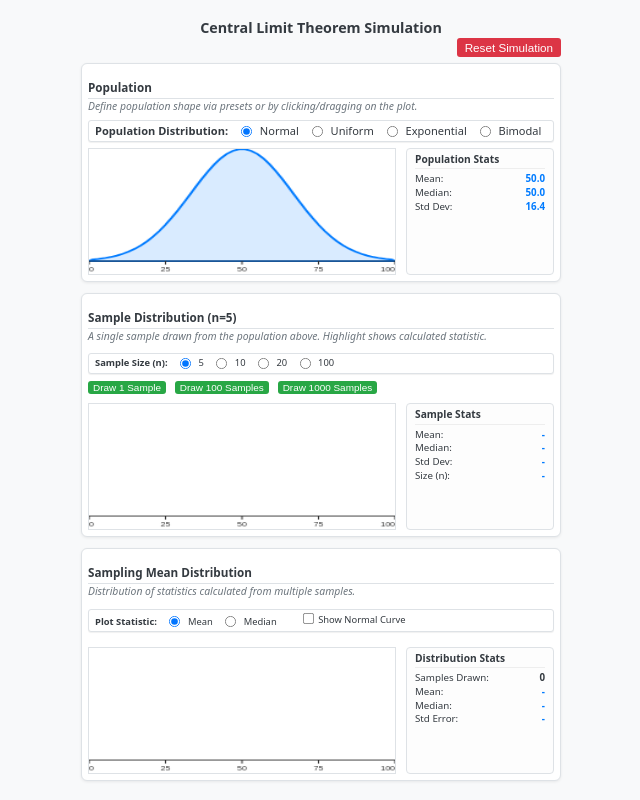
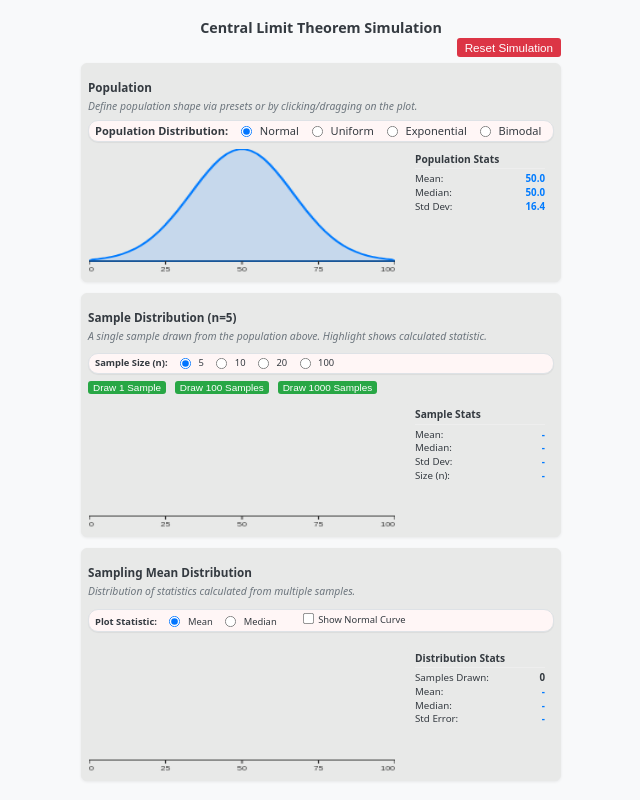
Before and after one commit to atpinto/CLT, a plain HTML site: page index.html in a window 1280 px wide. Shown: the whole page, without its empty margins (319-959 px from the left). Drawn offline with Linux system fonts and the light colour scheme.

Commit message:
Update clt.css
colour schema

```diff
--- a/clt.css
+++ b/clt.css
@@ -9,8 +9,8 @@
   --light-bg: #f8f9fa;
   --dark-text: #343a40;
   --medium-text: #6c757d;
-  --border-color: #dee2e6;
-  --canvas-bg: #ffffff;
+  --border-color: #E8E9E8;
+  --canvas-bg: #E8E9E8;
   --pop-line-color: var(--primary-color);
   --pop-fill-color: rgba(0, 123, 255, 0.15);
   --sample-bar-fill: var(--success-color);
@@ -110,9 +110,9 @@ h3 {
 }
 
 .controls {
-  background-color: #ffffff;
+  background-color:#fff6f6;
   padding: 3px 6px;
-  border-radius: 3px;
+  border-radius: 10px;
   border: 1px solid #dee2e6;
   box-shadow: 0 1px 1px rgba(0, 0, 0, 0.06);
   text-align: left;
@@ -231,7 +231,7 @@ h3 {
 .stats-display {
   border: 1px solid var(--border-color);
   padding: 4px 8px;
-  background-color: #fdfdfd;
+  background-color: var(--canvas-bg);
   border-radius: 4px;
   width: 130px;
   min-width: 115px;
```
